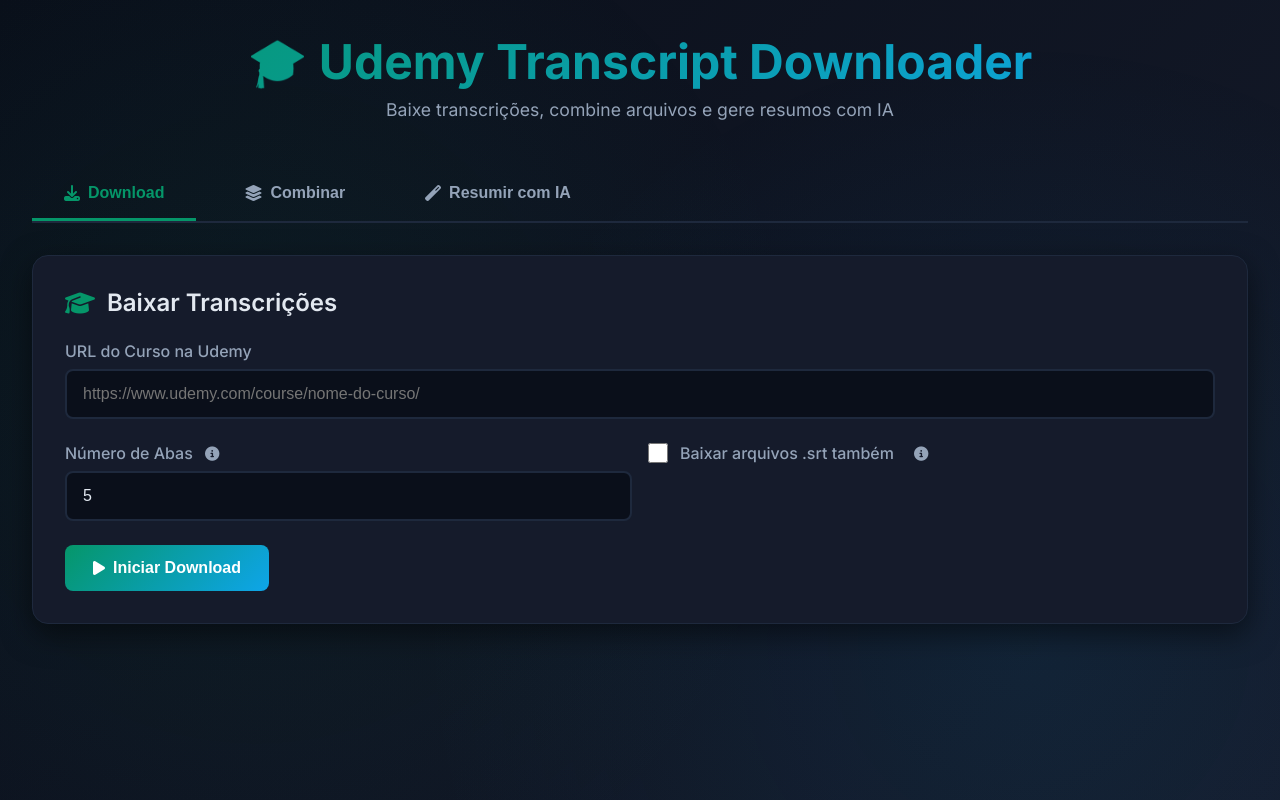
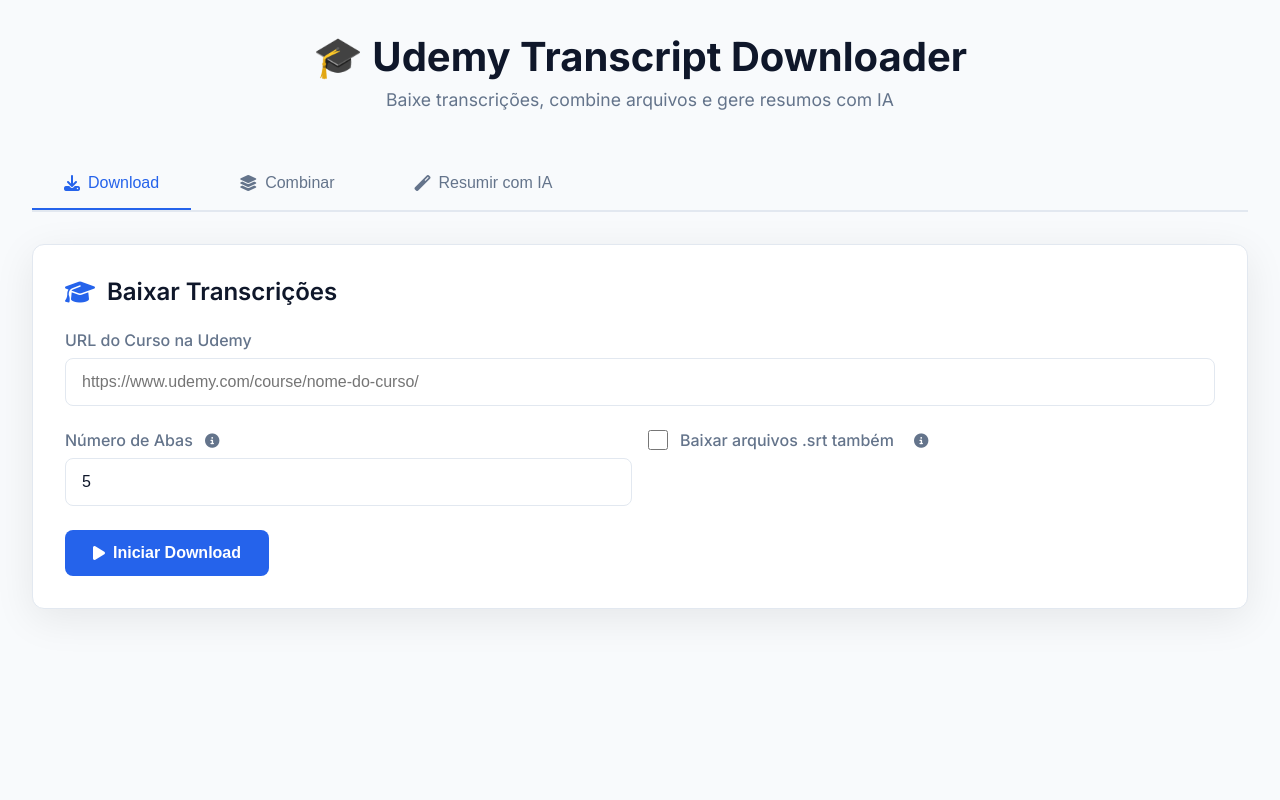
Before and after one commit to wesengin/udemy-transcript-ai, a Flask app: page / in a window 1280 px wide. Run offline with Flask 3, Linux system fonts and the light colour scheme; some libraries are stand-ins or nearby versions.

Commit message:
redesign UI to light mode

```diff
--- a/templates/index.html
+++ b/templates/index.html
@@ -16,42 +16,33 @@
         }
 
         :root {
-            --primary-color: #059669;
-            --primary-dark: #047857;
-            --secondary-color: #0ea5e9;
+            --primary-color: #2563eb;
+            --primary-dark: #1d4ed8;
+            --secondary-color: #64748b;
             --success-color: #10b981;
             --warning-color: #f59e0b;
-            --danger-color: #ef4444;
-            --dark-bg: #0a0f1a;
-            --card-bg: #151b2b;
-            --border-color: #1e293d;
-            --text-primary: #e2e8f0;
-            --text-secondary: #94a3b8;
-            --shadow: 0 10px 30px rgba(0, 0, 0, 0.5);
-            --accent-gradient: linear-gradient(135deg, #059669 0%, #0ea5e9 100%);
+            --danger-color: #dc2626;
+            --bg-color: #ffffff;
+            --surface-color: #f8fafc;
+            --card-bg: #ffffff;
+            --border-color: #e2e8f0;
+            --text-primary: #0f172a;
+            --text-secondary: #64748b;
+            --shadow: 0 1px 3px rgba(0, 0, 0, 0.1);
+            --shadow-lg: 0 10px 40px rgba(0, 0, 0, 0.08);
         }
 
         body {
             font-family: 'Inter', sans-serif;
-            background: linear-gradient(135deg, #0a0f1a 0%, #151b2b 100%);
+            background: var(--surface-color);
             min-height: 100vh;
             color: var(--text-primary);
             overflow-x: hidden;
         }
 
-        /* Animated Background */
+        /* Remove animated background */
         body::before {
-            content: '';
-            position: fixed;
-            top: 0;
-            left: 0;
-            right: 0;
-            bottom: 0;
-            background:
-                radial-gradient(circle at 20% 50%, rgba(5, 150, 105, 0.08) 0%, transparent 50%),
-                radial-gradient(circle at 80% 80%, rgba(14, 165, 233, 0.08) 0%, transparent 50%);
-            pointer-events: none;
-            z-index: 0;
+            display: none;
         }
 
         .container {
@@ -69,12 +60,9 @@
         }
 
         h1 {
-            font-size: 3rem;
+            font-size: 2.5rem;
             font-weight: 700;
-            background: var(--accent-gradient);
-            -webkit-background-clip: text;
-            -webkit-text-fill-color: transparent;
-            background-clip: text;
+            color: var(--text-primary);
             margin-bottom: 0.5rem;
         }
 
@@ -97,10 +85,10 @@
             border: none;
             color: var(--text-secondary);
             font-size: 1rem;
-            font-weight: 600;
+            font-weight: 500;
             cursor: pointer;
-            transition: all 0.3s ease;
-            border-bottom: 3px solid transparent;
+            transition: all 0.2s ease;
+            border-bottom: 2px solid transparent;
             display: flex;
             align-items: center;
             gap: 0.5rem;
@@ -108,11 +96,13 @@
 
         .tab:hover {
             color: var(--text-primary);
+            background: rgba(0, 0, 0, 0.02);
         }
 
         .tab.active {
             color: var(--primary-color);
             border-bottom-color: var(--primary-color);
+            background: transparent;
         }
 
         .tab-content {
@@ -126,17 +116,17 @@
 
         .card {
             background: var(--card-bg);
-            border-radius: 1rem;
+            border-radius: 12px;
             padding: 2rem;
-            box-shadow: var(--shadow);
+            box-shadow: var(--shadow-lg);
             border: 1px solid var(--border-color);
             margin-bottom: 2rem;
-            transition: transform 0.3s ease, box-shadow 0.3s ease;
+            transition: transform 0.2s ease, box-shadow 0.2s ease;
         }
 
         .card:hover {
-            transform: translateY(-2px);
-            box-shadow: 0 15px 40px rgba(0, 0, 0, 0.4);
+            transform: translateY(-1px);
+            box-shadow: 0 12px 45px rgba(0, 0, 0, 0.1);
         }
 
         .card-header {
@@ -172,19 +162,19 @@
         select {
             width: 100%;
             padding: 0.875rem 1rem;
-            background: var(--dark-bg);
-            border: 2px solid var(--border-color);
-            border-radius: 0.5rem;
+            background: var(--bg-color);
+            border: 1.5px solid var(--border-color);
+            border-radius: 8px;
             color: var(--text-primary);
             font-size: 1rem;
-            transition: all 0.3s ease;
+            transition: all 0.2s ease;
         }
 
         input:focus,
         select:focus {
             outline: none;
             border-color: var(--primary-color);
-            box-shadow: 0 0 0 3px rgba(5, 150, 105, 0.15);
+            box-shadow: 0 0 0 3px rgba(37, 99, 235, 0.1);
         }
 
         .checkbox-group {
@@ -214,43 +204,47 @@
         }
 
         .btn-primary {
-            background: var(--accent-gradient);
+            background: var(--primary-color);
             color: white;
         }
 
         .btn-primary:hover {
-            transform: translateY(-2px);
-            box-shadow: 0 5px 20px rgba(5, 150, 105, 0.4);
+            background: var(--primary-dark);
+            transform: translateY(-1px);
+            box-shadow: 0 4px 12px rgba(37, 99, 235, 0.3);
         }
 
         .btn-secondary {
-            background: linear-gradient(135deg, var(--secondary-color), #0284c7);
+            background: var(--secondary-color);
             color: white;
         }
 
         .btn-secondary:hover {
-            transform: translateY(-2px);
-            box-shadow: 0 5px 20px rgba(14, 165, 233, 0.4);
+            background: #475569;
+            transform: translateY(-1px);
+            box-shadow: 0 4px 12px rgba(100, 116, 139, 0.3);
         }
 
         .btn-success {
-            background: linear-gradient(135deg, var(--success-color), #059669);
+            background: var(--success-color);
             color: white;
         }
 
         .btn-success:hover {
-            transform: translateY(-2px);
-            box-shadow: 0 5px 20px rgba(16, 185, 129, 0.4);
+            background: #059669;
+            transform: translateY(-1px);
+            box-shadow: 0 4px 12px rgba(16, 185, 129, 0.3);
         }
 
         .btn-danger {
-            background: linear-gradient(135deg, var(--danger-color), #dc2626);
+            background: var(--danger-color);
             color: white;
         }
 
         .btn-danger:hover {
-            transform: translateY(-2px);
-            box-shadow: 0 5px 20px rgba(239, 68, 68, 0.4);
+            background: #b91c1c;
+            transform: translateY(-1px);
+            box-shadow: 0 4px 12px rgba(220, 38, 38, 0.3);
         }
 
         .btn:disabled {
@@ -372,12 +366,13 @@
 
         .modal-content {
             background: var(--card-bg);
-            border-radius: 1rem;
+            border-radius: 16px;
             padding: 2rem;
             max-width: 500px;
             width: 90%;
             border: 1px solid var(--border-color);
             animation: slideUp 0.3s ease;
+            box-shadow: var(--shadow-lg);
         }
 
         .modal-header {
@@ -464,7 +459,7 @@
 
         .icon-btn:hover {
             color: var(--primary-color);
-            background: rgba(5, 150, 105, 0.15);
+            background: rgba(37, 99, 235, 0.1);
         }
 
         .status-badge {
@@ -569,7 +564,7 @@
         /* Markdown Preview Styles */
         #preview-content.markdown-body {
             padding: 1.5rem;
-            background: var(--card-bg);
+            background: var(--bg-color);
             border-radius: 8px;
             line-height: 1.8;
         }
@@ -617,16 +612,17 @@
         }
 
         #preview-content.markdown-body code {
-            background: rgba(5, 150, 105, 0.15);
+            background: #f1f5f9;
             padding: 0.2rem 0.4rem;
             border-radius: 4px;
             font-family: 'Courier New', monospace;
             font-size: 0.9em;
-            color: var(--primary-color);
+            color: #dc2626;
         }
 
         #preview-content.markdown-body pre {
-            background: rgba(0, 0, 0, 0.3);
+            background: #f8fafc;
+            border: 1px solid var(--border-color);
             padding: 1rem;
             border-radius: 8px;
             overflow-x: auto;
@@ -636,7 +632,7 @@
         #preview-content.markdown-body pre code {
             background: none;
             padding: 0;
-            color: #e2e8f0;
+            color: var(--text-primary);
         }
 
         #preview-content.markdown-body blockquote {
@@ -681,7 +677,7 @@
         }
 
         #preview-content.markdown-body th {
-            background: rgba(5, 150, 105, 0.15);
+            background: #f1f5f9;
             font-weight: 600;
         }
     </style>
```
